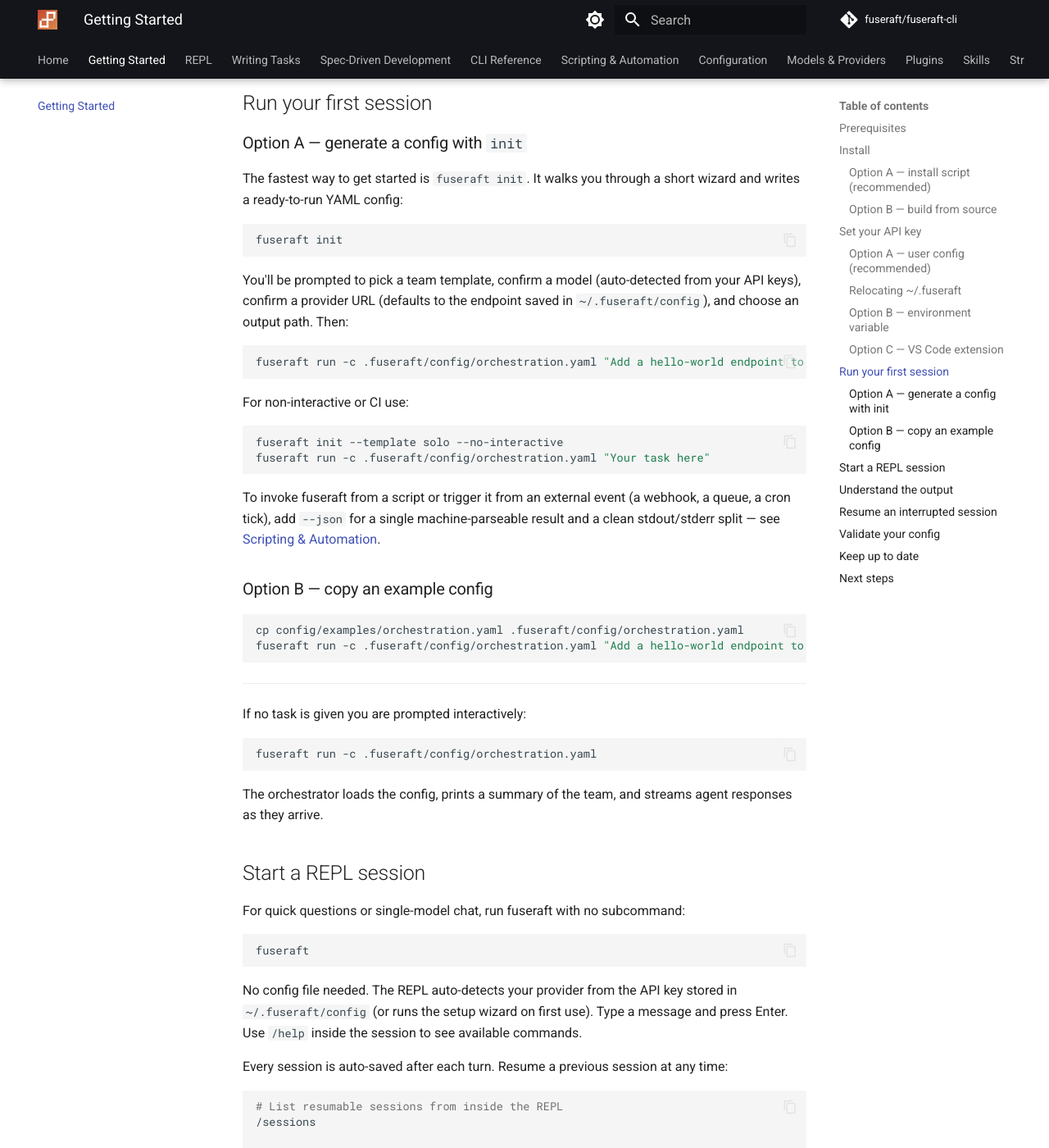
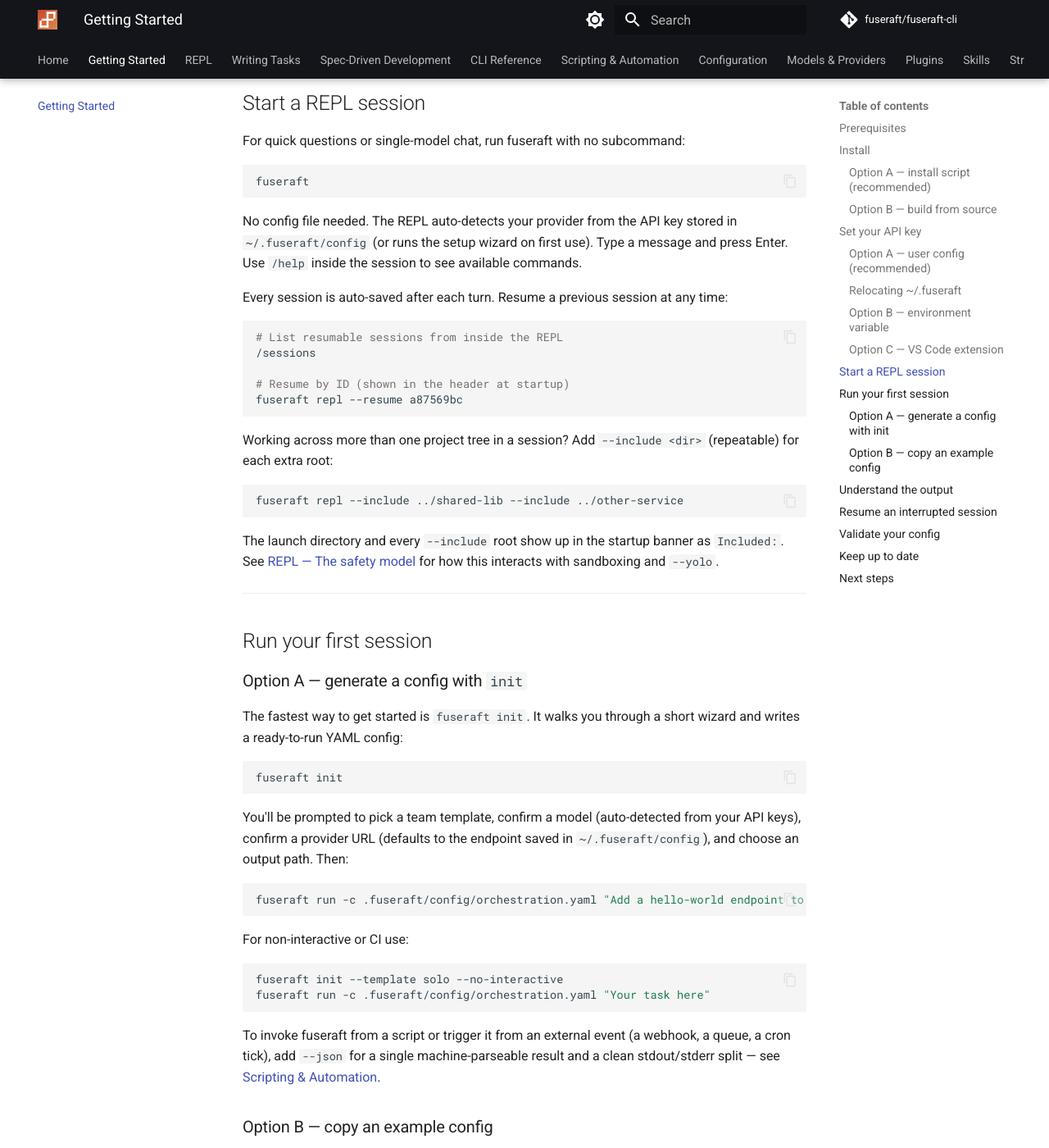
Before and after one commit to fuseraft/fuseraft-cli, an MkDocs documentation site: the page built from docs/getting-started.md, in a window 1280 px wide and 1400 px high, scrolled down 3225 px. Shown: the whole window at 82% size. Built offline with MkDocs 1.6.1 and Material for MkDocs 9.7.7, drawn with Linux system fonts in a browser that asks for light colours; comment, search, counter and statistics services are not loaded; some of the changed text lies outside the part shown.

Commit message:
docs: lead Getting Started with the REPL, mention --include
Reorders Getting Started so the REPL quick-start comes before the
orchestration walkthrough, matching the README's terminal-first framing
and keeping the orchestration-specific sections (output format, resume,
validate) together as one contiguous block. Also documents the new
--include multi-root flag from the last commit, deferring full detail
to the REPL page's safety-model section.

````diff
--- a/docs/getting-started.md
+++ b/docs/getting-started.md
@@ -114,6 +114,36 @@
 
 You do not need to set anything manually — configure your provider once via **fuseraft: Configure fuseraft** in the VS Code command palette and the key is available to all fuseraft commands run through the extension.
 
+## Start a REPL session
+
+For quick questions or single-model chat, run fuseraft with no subcommand:
+
+```bash
+fuseraft
+```
+
+No config file needed. The REPL auto-detects your provider from the API key stored in `~/.fuseraft/config` (or runs the setup wizard on first use). Type a message and press Enter. Use `/help` inside the session to see available commands.
+
+Every session is auto-saved after each turn. Resume a previous session at any time:
+
+```bash
+# List resumable sessions from inside the REPL
+/sessions
+
+# Resume by ID (shown in the header at startup)
+fuseraft repl --resume a87569bc
+```
+
+Working across more than one project tree in a session? Add `--include <dir>` (repeatable) for each extra root:
+
+```bash
+fuseraft repl --include ../shared-lib --include ../other-service
+```
+
+The launch directory and every `--include` root show up in the startup banner as `Included:`. See [REPL — The safety model](repl.md#the-safety-model) for how this interacts with sandboxing and `--yolo`.
+
+---
+
 ## Run your first session
 
 ### Option A — generate a config with `init`
@@ -155,28 +185,6 @@
 ```
 
 The orchestrator loads the config, prints a summary of the team, and streams agent responses as they arrive.
-
-## Start a REPL session
-
-For quick questions or single-model chat, run fuseraft with no subcommand:
-
-```bash
-fuseraft
-```
-
-No config file needed. The REPL auto-detects your provider from the API key stored in `~/.fuseraft/config` (or runs the setup wizard on first use). Type a message and press Enter. Use `/help` inside the session to see available commands.
-
-Every session is auto-saved after each turn. Resume a previous session at any time:
-
-```bash
-# List resumable sessions from inside the REPL
-/sessions
-
-# Resume by ID (shown in the header at startup)
-fuseraft repl --resume a87569bc
-```
-
----
 
 ## Understand the output
 
````
